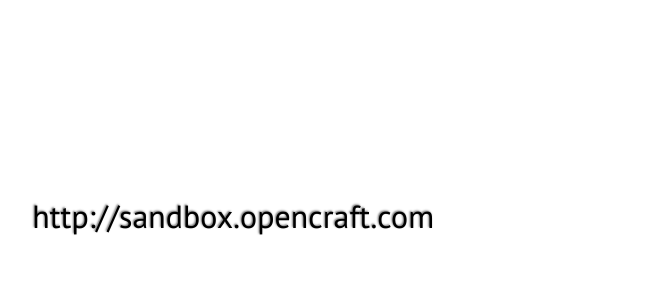
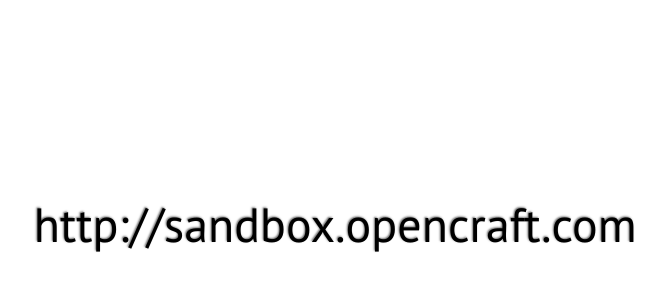
Before and after one commit to open-craft/xblock-presentation, a plain HTML site: page examples.html in a window 1280 px wide. Shown: the whole page, without its empty margins (171-836 px from the left). Drawn offline with Linux system fonts and the light colour scheme.

Commit message:
Increase font on sandbox slide

```diff
--- a/examples.html
+++ b/examples.html
@@ -17,7 +17,7 @@
 
   <body style="background: transparent">
   <div>
-    <div style="position: absolute; top: 200px; left: 200px; font-size: 2em;">
+    <div style="position: absolute; top: 200px; left: 200px; font-size: 3em;">
       <a href="http://sandbox.opencraft.com/courses/edX/DemoX/Demo_Course/courseware">http://sandbox.opencraft.com</a>
     </div>
 
```
